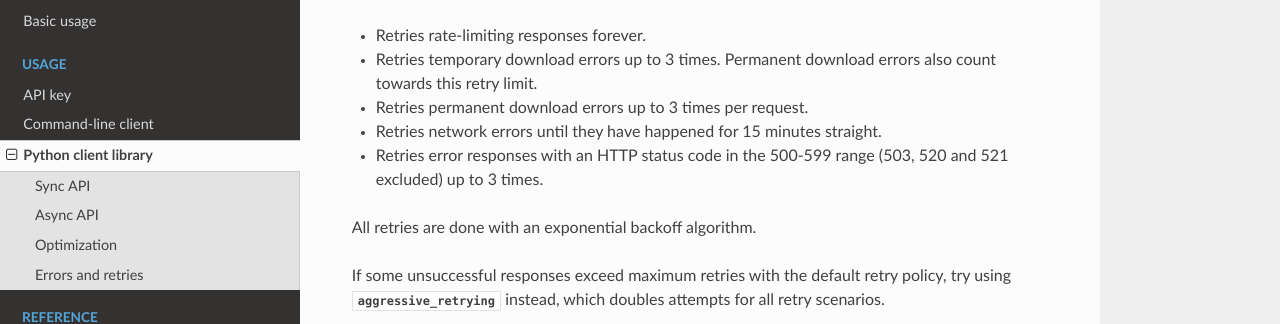
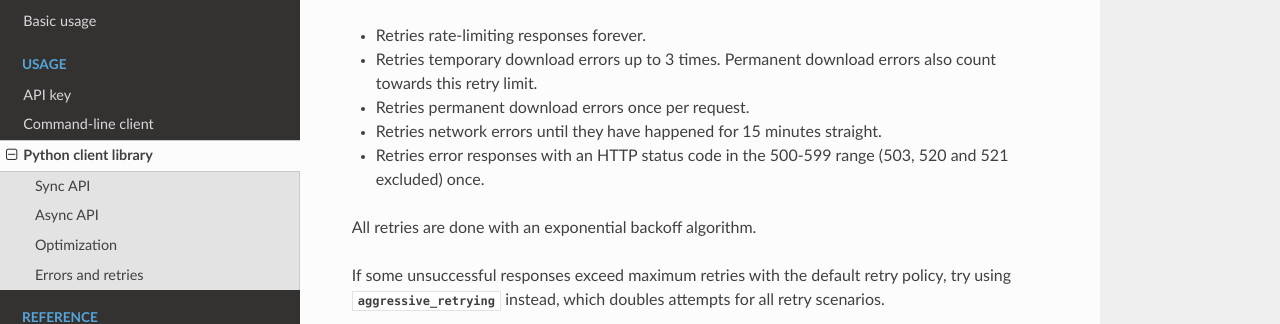
Before and after one commit to zytedata/python-zyte-api, a Sphinx documentation site: the page built from docs/use/api.rst, in a window 1280 px wide and 900 px high, scrolled down 2385 px. Shown: the part 160-484 px from the top of the window. Built offline with Sphinx 7.4.7 and the Read the Docs theme 3.1.0, drawn with Linux system fonts in a browser that asks for light colours.

Commit message:
Update api.rst

```diff
--- a/docs/use/api.rst
+++ b/docs/use/api.rst
@@ -156,12 +156,12 @@ following for each request:
     up to 3 times. :ref:`Permanent download errors
     <zapi-permanent-download-errors>` also count towards this retry limit.
 
--   Retries permanent download errors up to 3 times per request.
+-   Retries permanent download errors once per request.
 
 -   Retries network errors until they have happened for 15 minutes straight.
 
 -   Retries error responses with an HTTP status code in the 500-599 range (503,
-    520 and 521 excluded) up to 3 times.
+    520 and 521 excluded) once.
 
 All retries are done with an exponential backoff algorithm.
 
```
